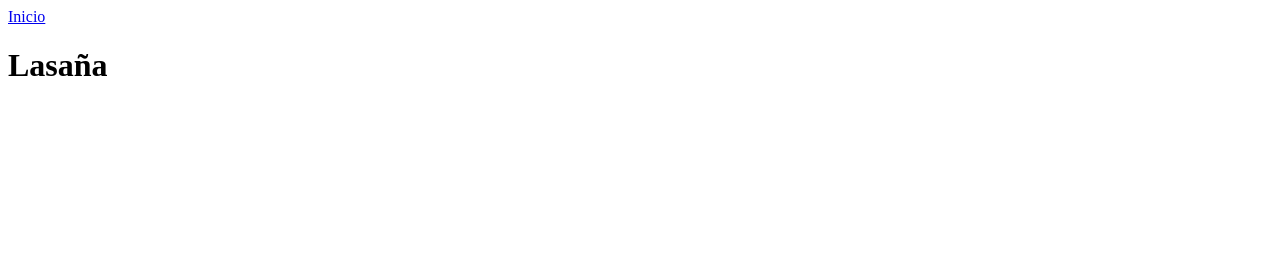
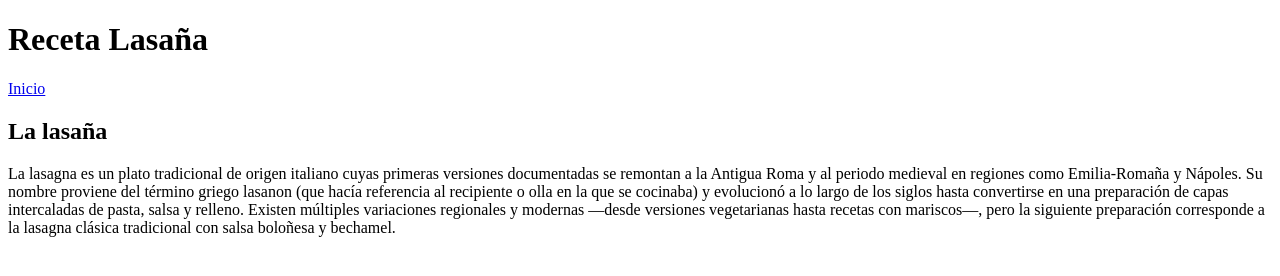
Before and after one commit to angelricardorivas83-prog/odin-recipes, a plain HTML site: page recipes/lasagna.html in a window 1280 px wide. Drawn offline with Linux system fonts and the light colour scheme.

Commit message:
Add lasagna description

```diff
--- a/recipes/lasagna.html
+++ b/recipes/lasagna.html
@@ -2,10 +2,22 @@
 <html lang="es">
   <head>
     <meta charset="UTF-8">
-    <title>Lasaña</title>
+    <title>Receta Lasaña</title>
   </head>
   <body>
+    <h1>Receta Lasaña</h1>
     <a href="../index.html">Inicio</a>
-    <h1>Lasaña</h1>
+
+    <h2>La lasaña</h2>
+
+    <p>La lasagna es un plato tradicional de origen italiano cuyas primeras versiones
+    documentadas se remontan a la Antigua Roma y al periodo medieval en
+    regiones como Emilia-Romaña y Nápoles. Su nombre proviene del término
+    griego lasanon (que hacía referencia al recipiente o olla en la que se cocinaba)
+    y evolucionó a lo largo de los siglos hasta convertirse en una preparación de
+    capas intercaladas de pasta, salsa y relleno. Existen múltiples variaciones
+    regionales y modernas —desde versiones vegetarianas hasta recetas con mariscos—,
+    pero la siguiente preparación corresponde a la lasagna clásica tradicional con
+    salsa boloñesa y bechamel.</p>
   </body>
 </html>
```
